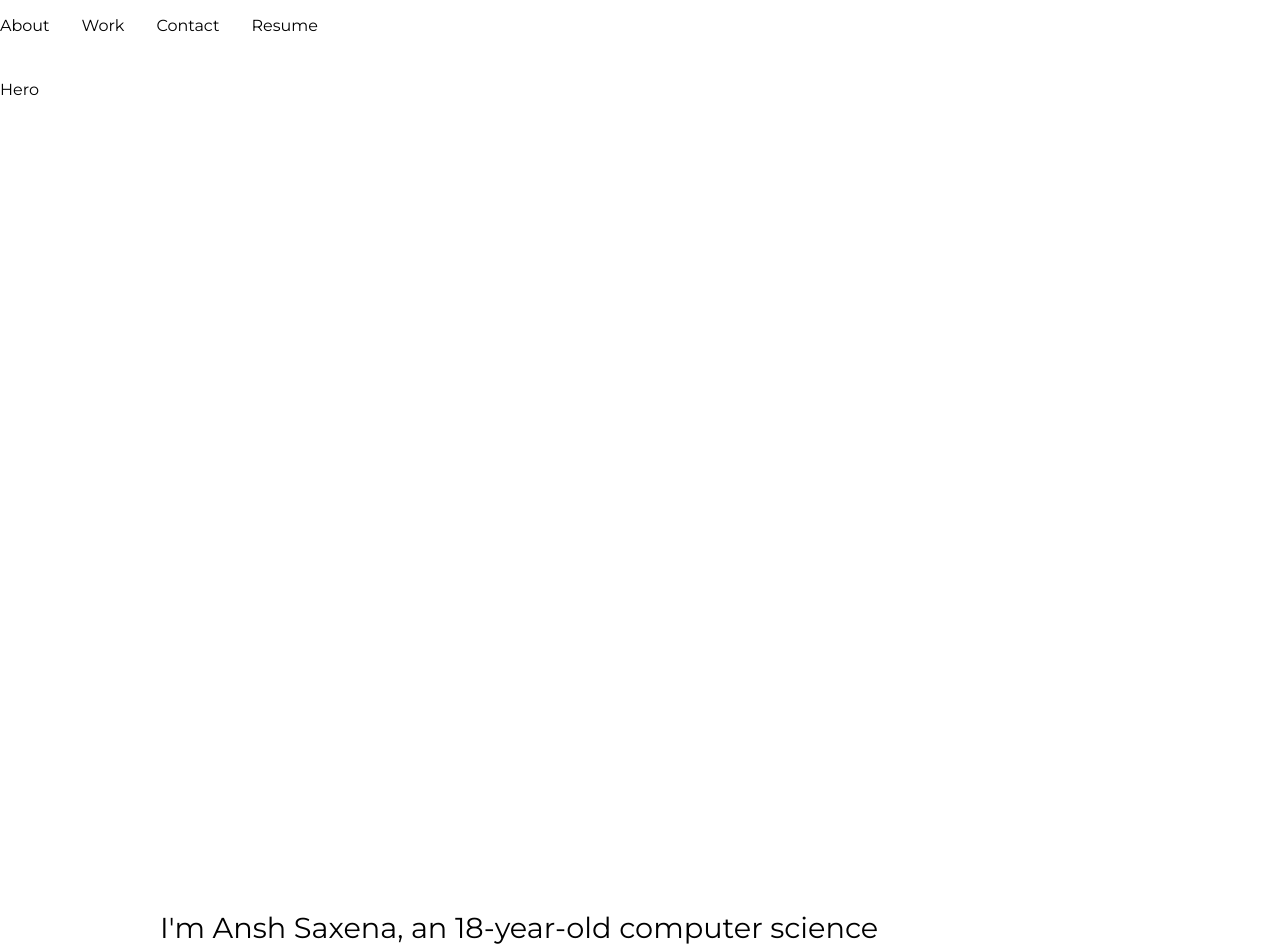
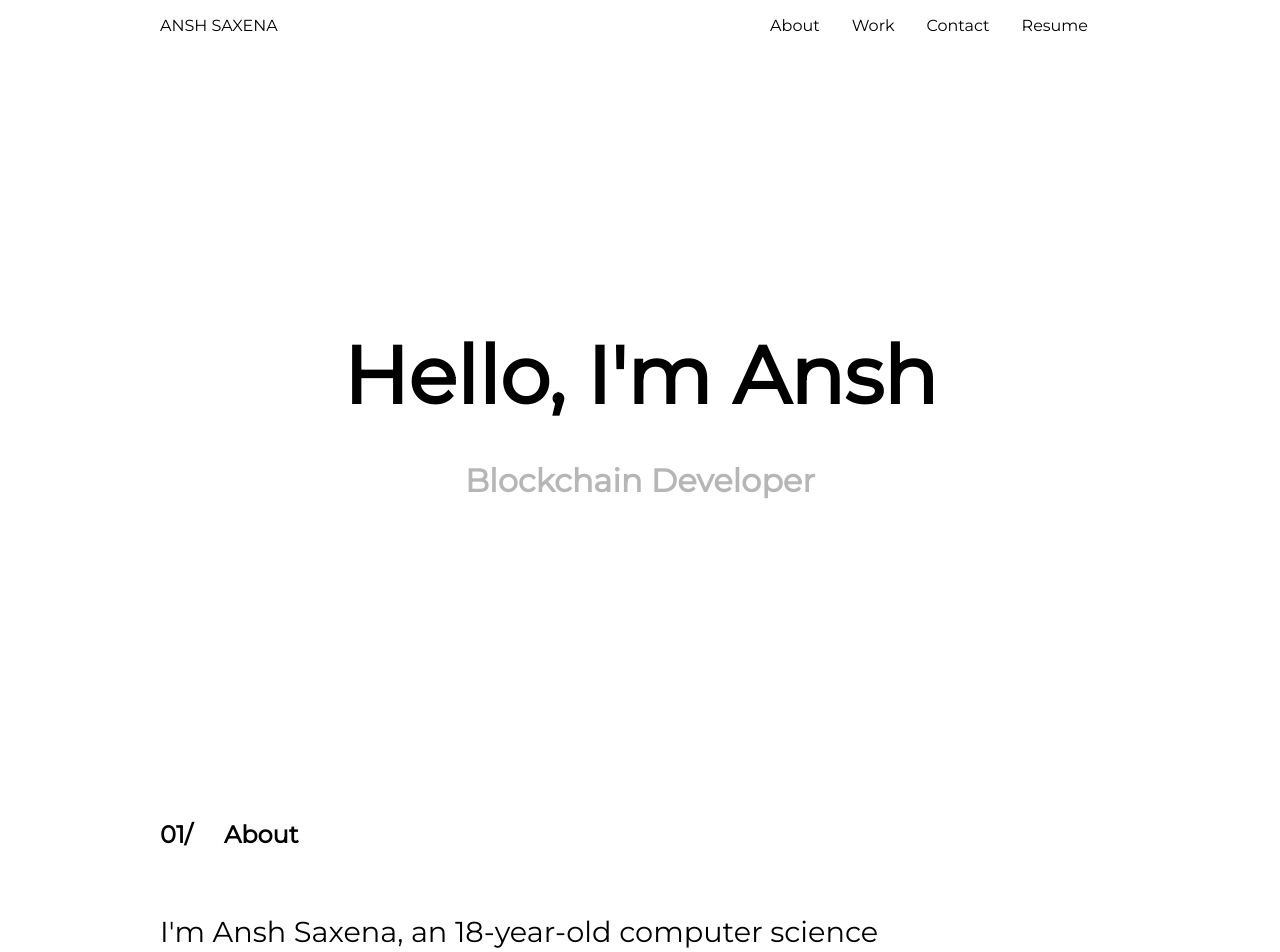
Before and after one commit to anshss/Portfolio, a Next.js app: page / in a window 1280 px wide. Shown: the top 952 px of the page. Built offline with nearby package versions, Linux system fonts and the light colour scheme.

Commit message:
headings, hero page and navbar updated

```diff
--- a/components/About.js
+++ b/components/About.js
@@ -3,6 +3,7 @@ import styles from '../styles/Component.module.scss'
 export default function About() {
   return (
     <div className={styles.about}>
+      <h2>01/ &nbsp; &nbsp; About</h2>
       <p>
         I'm Ansh Saxena, an 18-year-old computer science programmer. I love to
         code in my free time. I have been in development since the last year
--- a/components/Hero.js
+++ b/components/Hero.js
@@ -2,6 +2,9 @@ import styles from '../styles/Component.module.scss'
 
 export default function Hero() {
     return(
-        <div className={styles.hero}> Hero </div>
+        <div className={styles.hero}>
+            <h1>Hello, I'm Ansh</h1>
+            <h2>Blockchain Developer</h2>
+        </div>
     )
 }
--- a/components/Navbar.js
+++ b/components/Navbar.js
@@ -3,10 +3,13 @@ import styles from '../styles/Component.module.scss'
 export default function Navbar() {
     return(
         <div className={styles.navbar}>
-            <p>About</p>
-            <p>Work</p>
-            <p>Contact</p>
-            <p>Resume</p>
+            <p>ANSH SAXENA</p>
+            <div className={styles.sidebtns} >
+                <p>About</p>
+                <p>Work</p>
+                <p>Contact</p>
+                <p>Resume</p>
+            </div>
         </div>
     )
 }
--- a/components/Projects.js
+++ b/components/Projects.js
@@ -5,6 +5,7 @@ export default function Projecs() {
     return(
         <div  className={styles.projects}>
 
+            <h2>01/ &nbsp; &nbsp; Works</h2>
             <div className={styles.block}>
                 <img src="Screenshot_2022-11-28_at_12.24.36_AM.png" className={styles.image}/>
                 <div className={styles.text}>
@@ -22,11 +23,11 @@ export default function Projecs() {
                     <Link href='/'><p className={styles.btn}>See project</p></Link>
                     <p>Hackathon 🏆</p>
                 </div>
-                <img src="" className={styles.image}/>
+                <img src="Screenshot_2022-11-28_at_12.24.36_AM.png" className={styles.image}/>
             </div>
 
             <div className={styles.block}>
-                <img src="" className={styles.image}/>
+                <img src="Screenshot_2022-11-28_at_12.24.36_AM.png" className={styles.image}/>
                 <div className={styles.text}>
                     <h3>ProjectName</h3>
                     <p>Lorem ipsum dolor sit amet, consectetur adipiscing elit, sed do eiusmod tempor incididunt ut labore et dolore magna aliqua. Ut enim ad minim veniam, quis nostrud exercitation ullamco laboris nisi ut</p>
@@ -40,7 +41,7 @@ export default function Projecs() {
                     <p>Lorem ipsum dolor sit amet, consectetur adipiscing elit, sed do eiusmod tempor incididunt ut labore et dolore magna aliqua. Ut enim ad minim veniam, quis nostrud exercitation ullamco laboris nisi ut</p>
                     <Link href='/'><p className={styles.btn}>See project</p></Link>
                 </div>
-                <img src="" className={styles.image}/>
+                <img src="Screenshot_2022-11-28_at_12.24.36_AM.png" className={styles.image}/>
             </div>
 
             <div className={styles.block}>
--- a/styles/Component.module.scss
+++ b/styles/Component.module.scss
@@ -1,9 +1,16 @@
 .navbar {
     height: 10vh;
+    margin: 0 10rem;
     display: flex;
+    justify-content: space-between;
 
-    p{
-        margin-right: 2rem;
+    .sidebtns{
+        display: flex;
+        // flex-direction: column;
+
+        p {
+            margin-right: 2rem;
+        }
     }
 }
 
@@ -11,6 +18,22 @@
 
 .hero {
     height: 100vh;
+    display: flex;
+    flex-direction: column;
+    justify-content: center;
+    align-items: center;
+    margin-top: -10vh;
+
+    h1 {
+        font-size: 500%;
+        // font-weight: 500;
+    }
+
+    h2 {
+        font-size: 200%;
+        margin-top: -1rem;
+        color: rgb(182, 182, 182);
+    }
 }
 
 
@@ -20,6 +43,7 @@
     margin: 0 10rem;
 
     p {
+        margin-top: 4rem;
         width: 80%;
         font-size: 180%;
         line-height: 2.4rem;
@@ -30,6 +54,11 @@
 
 .projects {
     margin: 0 10rem;
+
+    h2 {
+        margin-bottom: 4rem;
+
+    }
 
     .block {
         display: flex;
```
